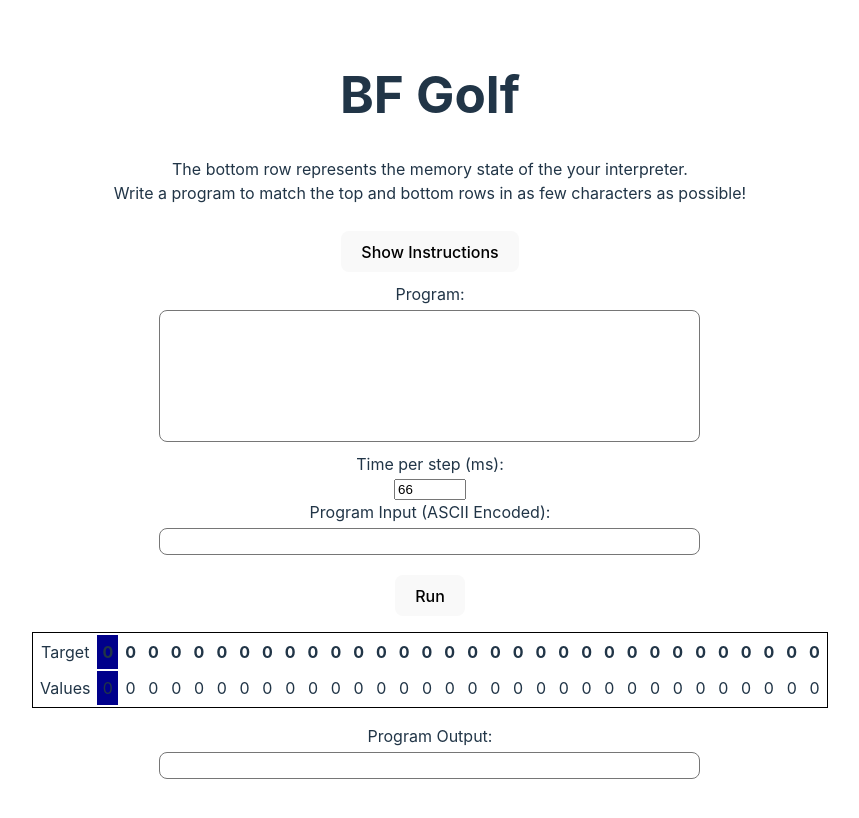
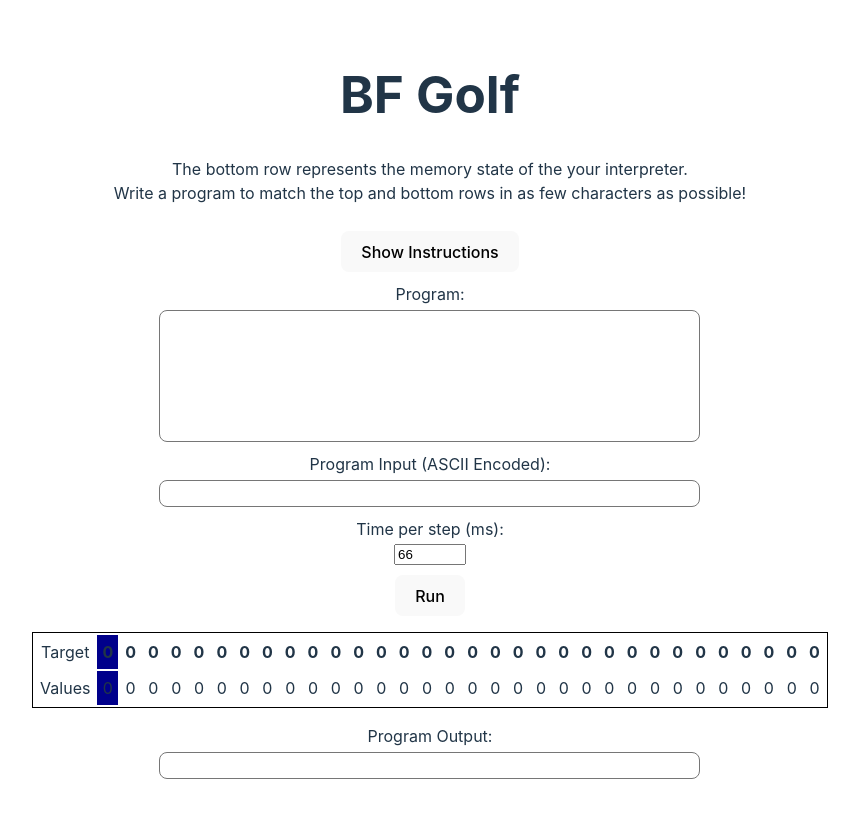
Before and after one commit to mimisuar/bf-fun, a React (Vite) app: page / in a window 1280 px wide. Shown: the top 818 px of the page, without its empty margins (210-1069 px from the left). Built offline with nearby package versions, Linux system fonts and the light colour scheme.

Commit message:
Moved Input and Status into their own components

```diff
--- a/src/App.tsx
+++ b/src/App.tsx
@@ -3,23 +3,22 @@ import './App.css'
 import BfInterpreter from './bf'
 import Instructions from './components/Instructions'
 import ProgramOutputViewer from './components/ProgramOutputViewer'
+import ProgramInputForm from './components/ProgramInputForm'
+import {StatusCard, StatusType} from './components/StatusCard'
 
-interface StatusMessage {
-  type?: "success" | "error",
-  message: string
-}
 
 function App() {
   const interpreter = useRef<BfInterpreter>(new BfInterpreter({memorySize: 32, disableIO: false}));
-  const [code, setCode] = useState("");
+
   const [memory, setMemory] = useState<number[]>(interpreter.current.memory);
   const [targets, setTargets] = useState<number[]>([]);
   const [programRunning, setProgramRunning] = useState(false);
-  const [timePerStep, setTimePerStep] = useState(66);
-  const [statusMessage, setStatusMessage] = useState<StatusMessage>({message: ""})
+  const [programOutput, setProgramOutput] = useState("");
+
+  // for the status card
+  const [statusType, setStatusType] = useState<StatusType | undefined>(undefined);
+  const [statusMessage, setStatusMessage] = useState("");
   const [correctProgramLength, setCorrectProgramLength] = useState(0);
-  const [programInput, setProgramInput] = useState("");
-  const [programOutput, setProgramOutput] = useState("");
 
   useEffect(() => {
     let tmpTargets = [];
@@ -30,12 +29,14 @@ function App() {
     setTargets(tmpTargets);
   }, [])
 
-  async function runCodeAsync() {
+  async function runCodeAsync(code: string, programInput: string, timePerStep: number) {
     try {
       interpreter.current.setProgram(code);
     }
     catch (e) {
-      setStatusMessage({type: "error", message: "Scanning failed: " + e})
+      //setStatusMessage({type: "error", message: })
+      setStatusMessage("Scanning failed: " + e);
+      setStatusType("error");
       return;
     }
 
@@ -45,7 +46,9 @@ function App() {
     }
 
     setProgramRunning(true);
-    setStatusMessage({message: ""});
+    setStatusMessage("");
+    setStatusType(undefined);
+
     await interpreter.current.runProgramAsync(timePerStep, () => {
       setMemory([...interpreter.current.memory])
       setProgramOutput(String.fromCharCode(...interpreter.current.output));
@@ -55,13 +58,15 @@ function App() {
     // compare the input output
     for (let i = 0; i < interpreter.current.size; i++) {
       if (interpreter.current.memory[i] !== targets[i]) {
-        setStatusMessage({type: "error", message: "Memory state is incorrect"});
+        //setStatusMessage({type: "error", message: "Memory state is incorrect"});
+        setStatusType("error");
+        setStatusMessage("Memory state is incorrect");
         return;
       }
     }
 
-
-    setStatusMessage({type: "success", message: "Correct!"})
+    setStatusMessage("Correct!");
+    setStatusType("success");
     setCorrectProgramLength(code.length);
   }
 
@@ -69,18 +74,7 @@ function App() {
     interpreter.current.stopProgram();
   }
 
-  function getStatusCard() {
-    if (statusMessage.type === undefined) {
-      return <></>;
-    }
 
-    return (
-      <div className={statusMessage.type === "success" ? "success-card" : "error-card"}>
-        {<p>{statusMessage.message}</p>}
-        {statusMessage.type === "success" ? <p>Your program is {correctProgramLength} characters long. Can you make it shorter?</p> : <></>}
-      </div>
-    );
-  }
 
   return (
     <>
@@ -89,29 +83,11 @@ function App() {
 
         <Instructions></Instructions>
 
-        <div>
-          <label htmlFor="program">Program:</label> <br/>
-          <textarea name="program" rows={8} cols={64} value={code} onChange={(event) => setCode(event.target.value)}></textarea> <br/>
-
-          <div>
-            <label>Time per step (ms): </label> <br/>
-            <input type="number" min={5} max={1000} step={1} value={timePerStep} onChange={event => setTimePerStep(event.target.valueAsNumber)}/> <br/>
-          </div>
-
-          <div>
-            <label>Program Input (ASCII Encoded): </label> <br/>
-            <textarea name="programinput" rows={1} cols={64} value={programInput} onChange={event => setProgramInput(event.target.value)}></textarea> <br/>
-          </div>
-
-          <div style={{ paddingTop: 10 }}>
-
-            {programRunning === false ? <button onClick={runCodeAsync}>Run</button> : <button onClick={breakProgram}>Break</button>}
-          </div>
-        </div>
+        <ProgramInputForm onRunProgram={runCodeAsync} onBreakProgram={breakProgram} programRunning={programRunning}></ProgramInputForm>
 
         <ProgramOutputViewer targets={targets} memoryIndex={interpreter.current.memoryIndex} memory={memory} programOutput={programOutput}></ProgramOutputViewer>
 
-        {getStatusCard()}
+        <StatusCard message={statusMessage} type={statusType} programLength={correctProgramLength}></StatusCard>
     </>
   )
 }
--- /dev/null
+++ b/src/components/ProgramInputForm.tsx
@@ -0,0 +1,39 @@
+import { useState } from "react";
+
+interface ProgramInputFormProps {
+    programRunning: boolean
+    onRunProgram: (code: string, programInput: string, timePerStep: number) => void
+    onBreakProgram: () => void
+}
+
+function ProgramInputForm(props: ProgramInputFormProps) {
+    const [code, setCode] = useState("");
+    const [timePerStep, setTimePerStep] = useState(66);
+    const [programInput, setProgramInput] = useState("");
+
+    return (
+        <div>
+          <label htmlFor="program">Program:</label> <br/>
+          <textarea name="program" rows={8} cols={64} value={code} onChange={(event) => setCode(event.target.value)}></textarea> <br/>
+
+          <div>
+            <label>Program Input (ASCII Encoded): </label> <br/>
+            <textarea name="programinput" rows={1} cols={64} value={programInput} onChange={event => setProgramInput(event.target.value)}></textarea> <br/>
+          </div>
+
+          <div>
+            <label>Time per step (ms): </label> <br/>
+            <input type="number" min={5} max={1000} step={1} value={timePerStep} onChange={event => setTimePerStep(event.target.valueAsNumber)}/> <br/>
+          </div>
+
+          <div style={{ paddingTop: 10 }}>
+
+            {props.programRunning === false ?
+            <button onClick={() => props.onRunProgram(code, programInput, timePerStep)}>Run</button>
+            : <button onClick={props.onBreakProgram}>Break</button>}
+          </div>
+        </div>
+    )
+}
+
+export default ProgramInputForm
--- /dev/null
+++ b/src/components/StatusCard.tsx
@@ -0,0 +1,22 @@
+export type StatusType = "success" | "error";
+
+export interface StatusMessageProps {
+    type?: "success" | "error",
+    message: string,
+    programLength?: number
+}
+
+export function StatusCard(props: StatusMessageProps) {
+    if (props.type === undefined) {
+      return <></>;
+    }
+
+    return (
+      <div className={props.type === "success" ? "success-card" : "error-card"}>
+        {<p>{props.message}</p>}
+        {props.type === "success" ? <p>Your program is {props.programLength} characters long. Can you make it shorter?</p> : <></>}
+      </div>
+    );
+  }
+
+export default StatusCard
```
